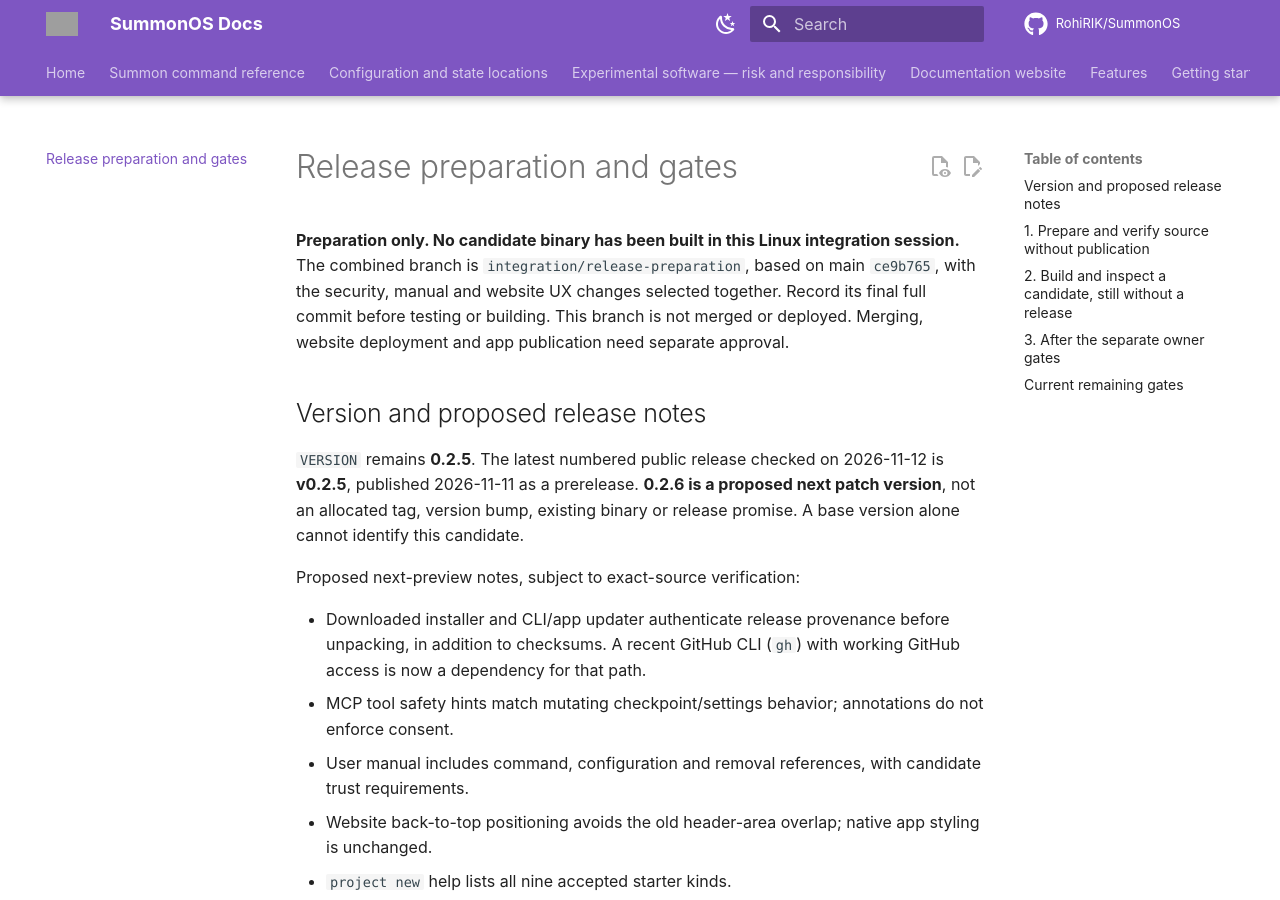
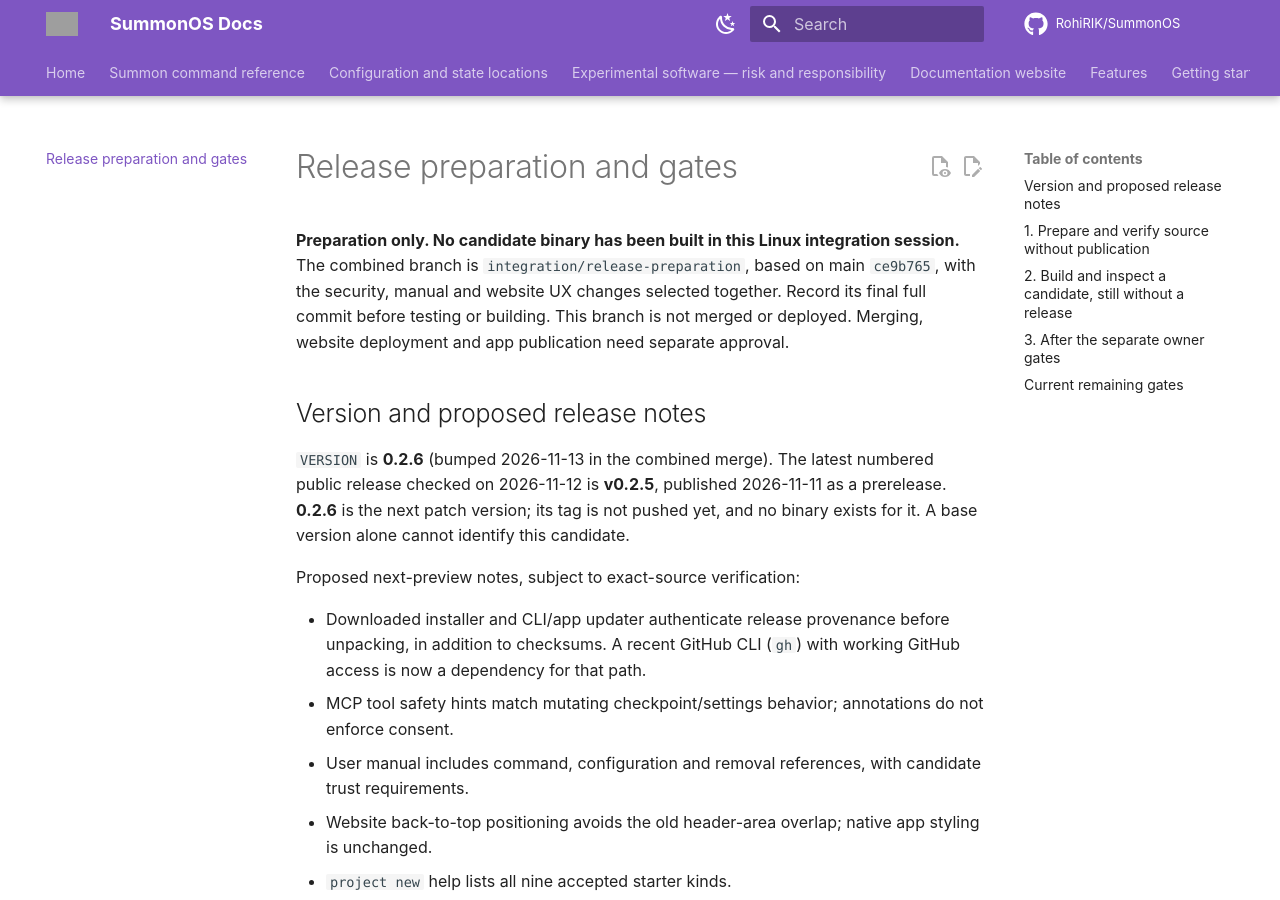
Before and after one commit to RohiRIK/SummonOS, an MkDocs documentation site: the page built from docs/release-candidate.md, in a window 1280 px wide and 900 px high. Built offline with MkDocs 1.6.1 and Material for MkDocs 9.7.7, drawn with Linux system fonts in a browser that asks for light colours; comment, search, counter and statistics services are not loaded; grey boxes are pictures that could not be loaded.

Commit message:
chore: bump SummonOS to 0.2.6
The combined release-preparation work (release provenance check, MCP
safety hints, manual, site disclaimer and layout) lands with this bump.
The v0.2.6 tag is not pushed yet.

Co-Authored-By: Claude Opus 5.5 <noreply@anthropic.com>
Claude-Session: https://claude.ai/code/session_01QvDVVC8AV8KCEU4mvGDvuv

```diff
--- a/docs/release-candidate.md
+++ b/docs/release-candidate.md
@@ -14,9 +14,9 @@ This branch is not merged or deployed. Merging, website deployment and app publi
 
 ## Version and proposed release notes
 
-`VERSION` remains **0.2.5**. The latest numbered public release checked on 2026-11-12 is **v0.2.5**,
-published 2026-11-11 as a prerelease. **0.2.6 is a proposed next patch version**, not an allocated tag,
-version bump, existing binary or release promise. A base version alone cannot identify this candidate.
+`VERSION` is **0.2.6** (bumped 2026-11-13 in the combined merge). The latest numbered public release checked on 2026-11-12 is **v0.2.5**,
+published 2026-11-11 as a prerelease. **0.2.6** is the next patch version; its tag is not
+pushed yet, and no binary exists for it. A base version alone cannot identify this candidate.
 
 Proposed next-preview notes, subject to exact-source verification:
 
--- a/plugins.json
+++ b/plugins.json
@@ -53,7 +53,7 @@
       "publicRepo": null,
       "bundleId": null,
       "portedFrom": null,
-      "version": "0.2.5",
+      "version": "0.2.6",
       "example": false,
       "path": "macctl",
       "summary": "CLI for AI agents to read, set, diff, apply and undo macOS settings",
@@ -84,7 +84,7 @@
       "publicRepo": null,
       "bundleId": "local.macplugins.summon",
       "portedFrom": null,
-      "version": "0.2.5",
+      "version": "0.2.6",
       "example": false,
       "path": "incubator/summon",
       "summary": "An agent you summon from anywhere on the Mac: crash and log handoff, checkpoints with undo, themes, app templates",
```
Also changed, not shown: CONTRIBUTING.md (+1 -1 lines), docs/log.md (+3 -0 lines), docs/status.md (+1 -1 lines), incubator/summon/CHANGELOG.md (+14 -1 lines), incubator/summon/PROJECT-CONTEXT.md (+1 -1 lines), macctl/README.md (+1 -1 lines), 4 other files.
